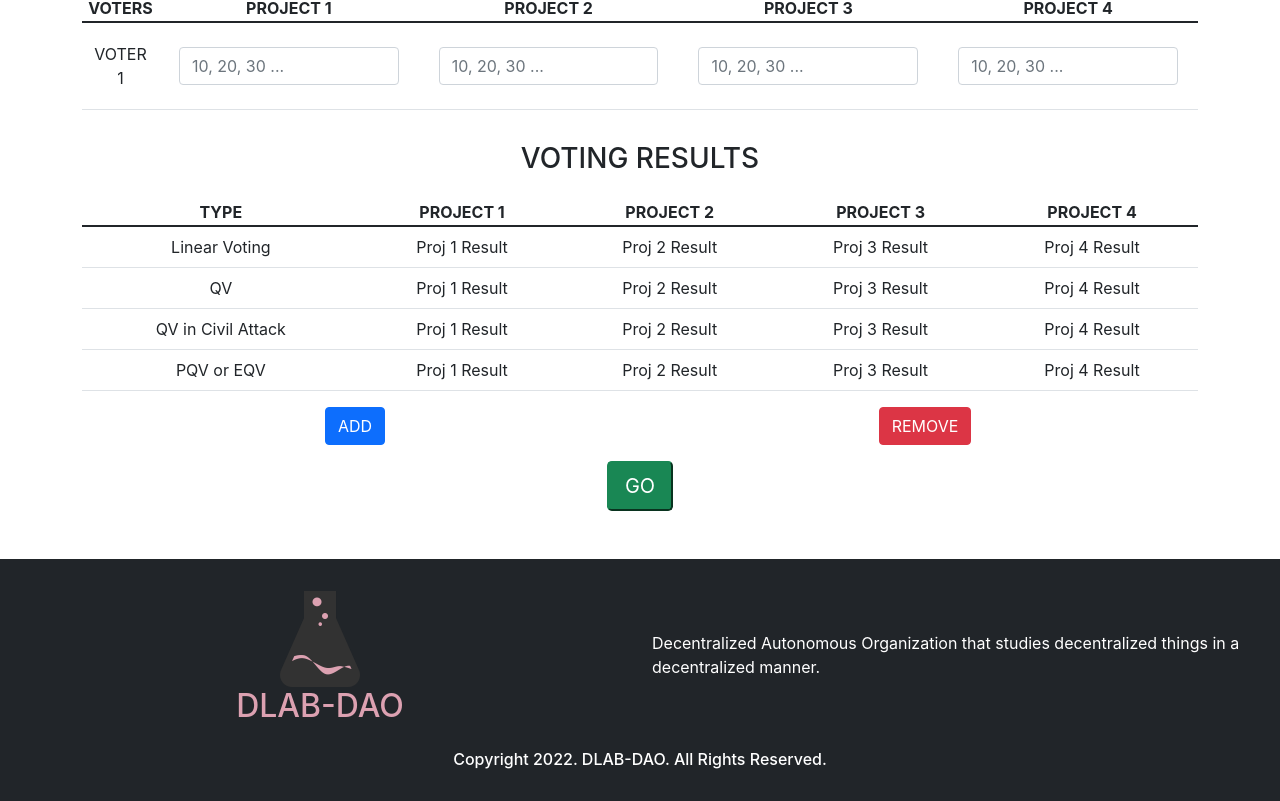
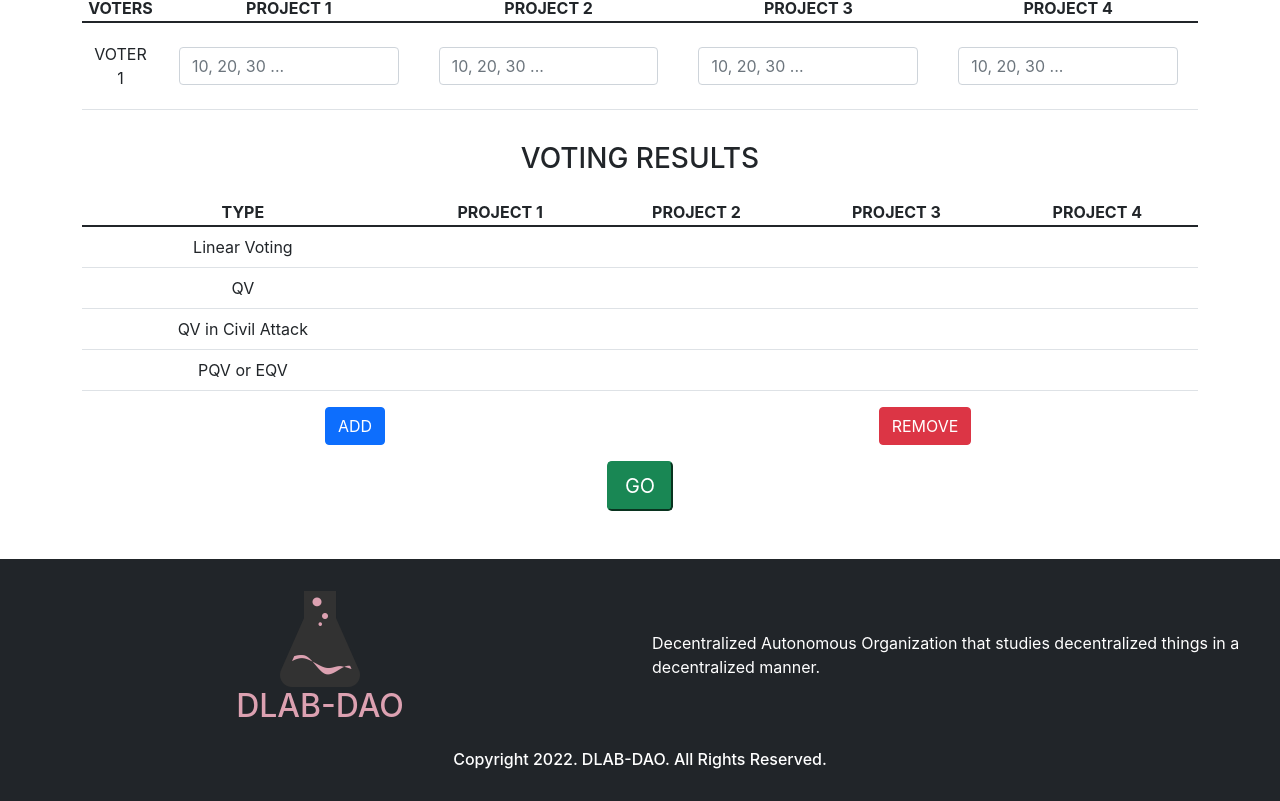
Before and after one commit to D3LAB-DAO/PQV-Calculator, a React (Create React App) app: page / in a window 1280 px wide. Shown: the part 1247-2048 px from the top of the page. Built offline with nearby package versions, Linux system fonts and the light colour scheme.

Commit message:
update calculate voting

```diff
--- a/src/components/pqv.js
+++ b/src/components/pqv.js
@@ -4,6 +4,7 @@ import { createContext } from "react";
 
 import VoterList from "./voterlist";
 import VotingResult from "./votingresult";
+import { calCivil, calLinear, calPQV, calQV } from "../utils/voting";
 
 export const voterListContext = createContext();
 
@@ -11,6 +12,10 @@ const PQV = () => {
   const [voterList, setVoterList] = useState([
     { index: 0, projList: ["", "", "", ""] },
   ]);
+  const [linearResult, setLinearResult] = useState([]);
+  const [QVResult, setQVResult] = useState([]);
+  const [civilResult, setCivilResult] = useState([]);
+  const [PQVResult, setPQVResult] = useState([]);
 
   useEffect(() => {
     console.log(voterList);
@@ -29,6 +34,42 @@ const PQV = () => {
     const tmp = [...voterList];
     tmp.pop();
     setVoterList(tmp);
+  };
+
+  const calList = () => {
+    let resultLinear = [0, 0, 0, 0];
+    let resultQV = [0, 0, 0, 0];
+    let resultCivil = [0, 0, 0, 0];
+    let resultPQV = [0, 0, 0, 0];
+
+    voterList.forEach((voter) => {
+      voter.projList.forEach((proj, index) => {
+        resultLinear[index] += calLinear(proj);
+      });
+    });
+
+    voterList.forEach((voter) => {
+      voter.projList.forEach((proj, index) => {
+        resultQV[index] += calQV(proj);
+      });
+    });
+
+    voterList.forEach((voter) => {
+      voter.projList.forEach((proj, index) => {
+        resultCivil[index] += calCivil(proj);
+      });
+    });
+
+    voterList.forEach((voter) => {
+      voter.projList.forEach((proj, index) => {
+        resultPQV[index] += calPQV(proj);
+      });
+    });
+
+    setLinearResult(resultLinear);
+    setQVResult(resultQV);
+    setCivilResult(resultCivil);
+    setPQVResult(resultPQV);
   };
 
   const popupAlert = () => {
@@ -79,7 +120,12 @@ const PQV = () => {
             <td>PROJECT 4</td>
           </thead>
           <tbody>
-            <VotingResult />
+            <VotingResult
+              linearResult={linearResult}
+              QVResult={QVResult}
+              civilResult={civilResult}
+              PQVResult={PQVResult}
+            />
           </tbody>
         </table>
       </div>
@@ -106,7 +152,11 @@ const PQV = () => {
         </div>
         <div className="row">
           <div className="col">
-            <button type="button" className="btn-lg btn-success">
+            <button
+              type="button"
+              className="btn-lg btn-success"
+              onClick={calList}
+            >
               GO
             </button>
           </div>
--- a/src/components/votingresult.js
+++ b/src/components/votingresult.js
@@ -1,35 +1,40 @@
 import styled from "styled-components";
 
 const VotingResult = (props) => {
+  const linearResult = props.linearResult;
+  const QVResult = props.QVResult;
+  const civilResult = props.civilResult;
+  const PQVResult = props.PQVResult;
+
   return (
     <>
       <tr>
         <td>Linear Voting</td>
-        <td>Proj 1 Result</td>
-        <td>Proj 2 Result</td>
-        <td>Proj 3 Result</td>
-        <td>Proj 4 Result</td>
+        <td>{linearResult[0]}</td>
+        <td>{linearResult[1]}</td>
+        <td>{linearResult[2]}</td>
+        <td>{linearResult[3]}</td>
       </tr>
       <tr>
         <td>QV</td>
-        <td>Proj 1 Result</td>
-        <td>Proj 2 Result</td>
-        <td>Proj 3 Result</td>
-        <td>Proj 4 Result</td>
+        <td>{QVResult[0]}</td>
+        <td>{QVResult[1]}</td>
+        <td>{QVResult[2]}</td>
+        <td>{QVResult[3]}</td>
       </tr>
       <tr>
         <td>QV in Civil Attack</td>
-        <td>Proj 1 Result</td>
-        <td>Proj 2 Result</td>
-        <td>Proj 3 Result</td>
-        <td>Proj 4 Result</td>
+        <td>{civilResult[0]}</td>
+        <td>{civilResult[1]}</td>
+        <td>{civilResult[2]}</td>
+        <td>{civilResult[3]}</td>
       </tr>
       <tr>
         <td>PQV or EQV</td>
-        <td>Proj 1 Result</td>
-        <td>Proj 2 Result</td>
-        <td>Proj 3 Result</td>
-        <td>Proj 4 Result</td>
+        <td>{PQVResult[0]}</td>
+        <td>{PQVResult[1]}</td>
+        <td>{PQVResult[2]}</td>
+        <td>{PQVResult[3]}</td>
       </tr>
     </>
   );
--- a/src/utils/voting.js
+++ b/src/utils/voting.js
@@ -1,3 +1,33 @@
-export const calVoting = () => {};
+export const calLinear = (data) => {
+  const preset = splitVoting(data);
 
-export const splitVoting = () => {};
+  let result = 0;
+  preset.forEach((element) => {
+    result += Number(element);
+  });
+
+  return result;
+};
+export const calQV = (data) => {
+  const preset = splitVoting(data);
+
+  let result = 0;
+  preset.forEach((element) => {
+    result += Math.sqrt(Number(element));
+  });
+
+  return result;
+};
+export const calCivil = (data) => {
+  const preset = splitVoting(data);
+};
+export const calPQV = (data) => {
+  const preset = splitVoting(data);
+};
+
+export const splitVoting = (data) => {
+  const tmp = data.replace(/(\s*)/g, "");
+  const result = tmp.split(",");
+
+  return result;
+};
```
